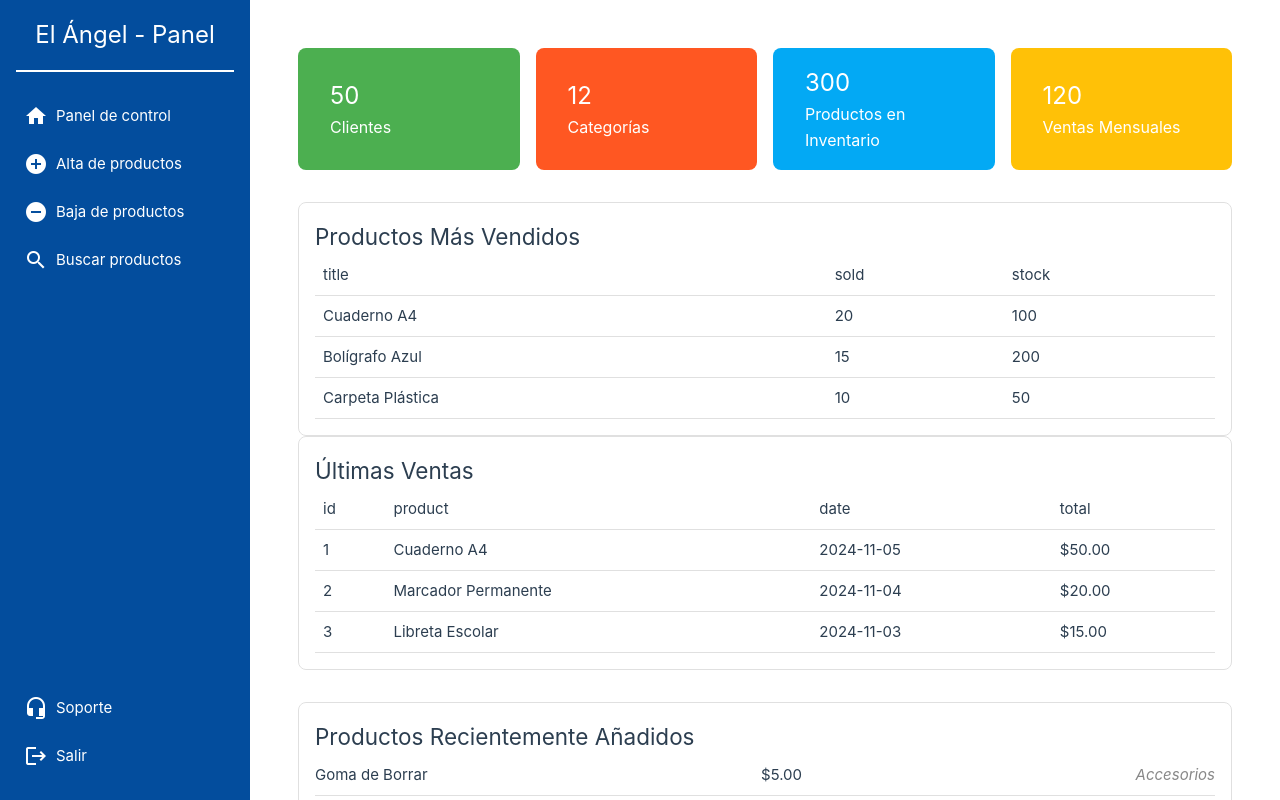
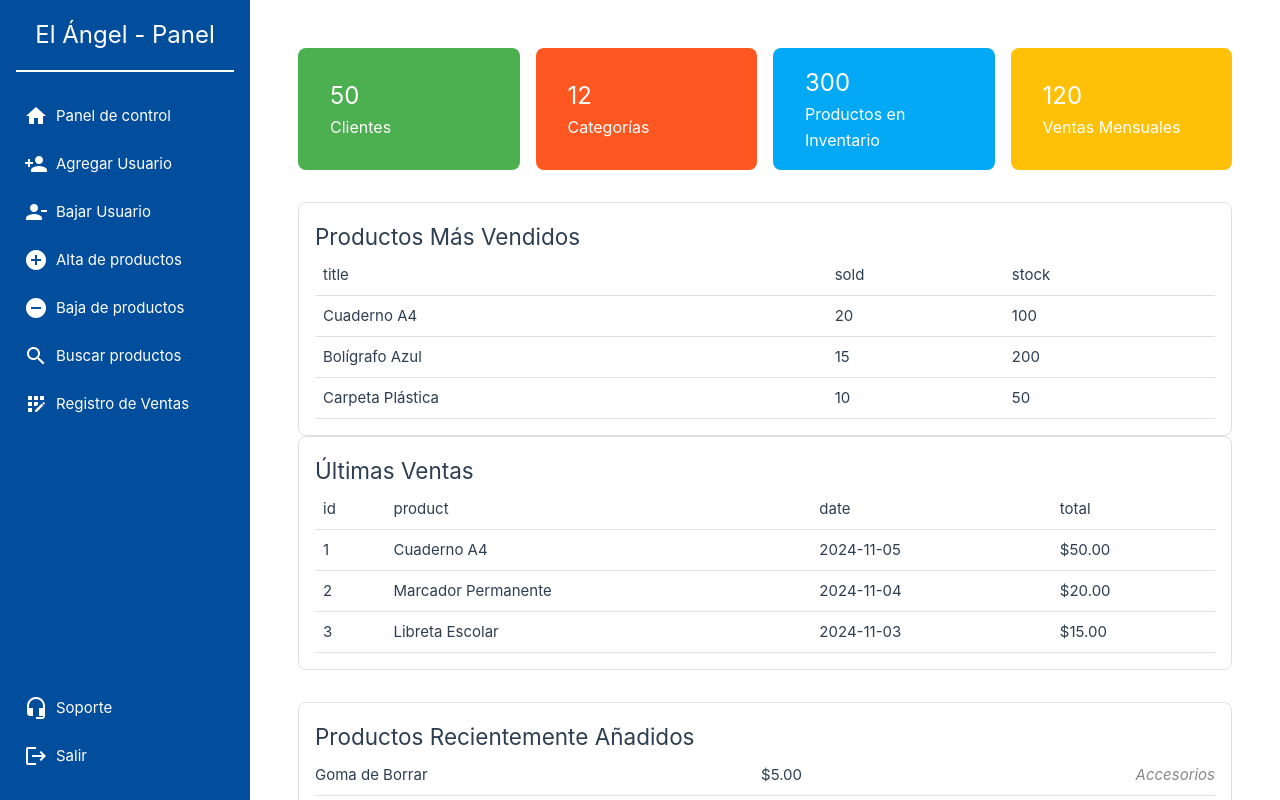
Before and after one commit to LXRDSZN/Sistema-papeleria, a Vue app: page /Panel in a window 1280 px wide. Built offline with nearby package versions, Linux system fonts and the light colour scheme.

Commit message:
frontend updating

```diff
--- a/src/App.vue
+++ b/src/App.vue
@@ -9,7 +9,8 @@ const isPanelView = () => {
   return route.name === 'Panel del sistema' ||
          route.name === 'Alta Producto' ||
          route.name === 'Baja Producto' ||
-         route.name === 'Consulta'; // Asegúrate de que los nombres de las rutas coincidan
+         route.name === 'ventas'||
+         route.name === 'Consulta'; // Asegúrate de que los nombres de las rutas coinci
 };
 </script>
 
@@ -21,7 +22,7 @@ const isPanelView = () => {
       <nav>
         <RouterLink to="/">Login</RouterLink>
         <RouterLink to="/Registrar">Sign In</RouterLink>
-        <RouterLink to="/Panel">Panel del sistema</RouterLink>
+       <!--<RouterLink to="/Panel">Panel del sistema</RouterLink>-->
       </nav>
     </div>
   </header>
--- a/src/components/Navbar.vue
+++ b/src/components/Navbar.vue
@@ -15,6 +15,12 @@
                     </RouterLink>
                 </li>
                 <li>
+                    <RouterLink to="/Registrar"><span class="material-icons">person_add</span>Agregar Usuario</RouterLink>
+                </li>
+                <li>
+                    <RouterLink to="/Baja"><span class="material-icons">person_remove</span>Bajar Usuario</RouterLink>
+                </li>
+                <li>
                     <RouterLink to="/Alta Producto">
                         <span class="material-icons">add_circle</span> Alta de productos
                     </RouterLink>
@@ -27,6 +33,11 @@
                 <li>
                     <RouterLink to="/Consulta">
                         <span class="material-icons">search</span> Buscar productos
+                    </RouterLink>
+                </li>
+                <li>
+                    <RouterLink to="/Ventas">
+                       <span class="material-icons">app_registration</span>Registro de Ventas
                     </RouterLink>
                 </li>
             </ul>
--- a/src/router/index.js
+++ b/src/router/index.js
@@ -42,6 +42,10 @@ const router = createRouter({
       path :  '/Consulta',
       name : 'Consulta',
       component : () => import('../views/BusquedaView.vue')
+    },{
+      path : '/Ventas',
+      name : 'ventas',
+      component : () => import('../views/RegistroVenta.vue')
     }
 
   ]
--- /dev/null
+++ b/src/views/RegistroVenta.vue
@@ -0,0 +1,20 @@
+<script setup>
+import Navbar from '@/components/Navbar.vue';
+</script>
+
+<template>
+    <div class="Registro-venta">
+        <h1>hello esto es para dar altas</h1>
+        <Navbar/>
+    </div>
+  </template>
+
+  <style>
+  @media (min-width: 1024px) {
+    .about {
+      min-height: 100vh;
+      display: flex;
+      align-items: center;
+    }
+  }
+  </style>
```
Also changed, not shown: src/components/Componet-Registro-venta.vue (added, +16 -0 lines).
